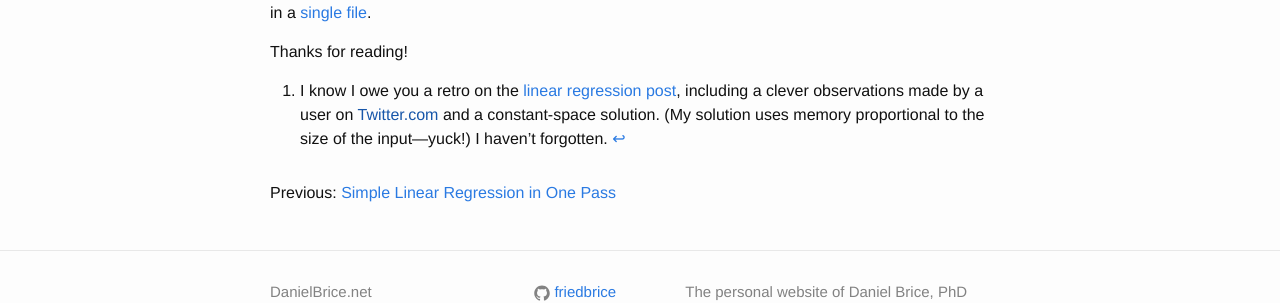
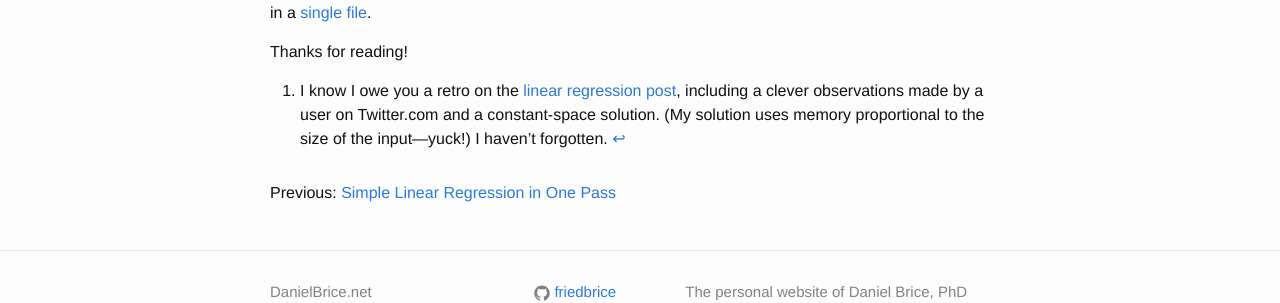
Before and after one commit to friedbrice/friedbrice.github.io, a Jekyll site: the page built from _posts/2020-11-21-proving-my-point.md, in a window 1280 px wide and 900 px high, scrolled down 4217 px. Shown: the part 476-779 px from the top of the window. Built offline with Jekyll 4.4.1, drawn with Linux system fonts in a browser that asks for light colours; formulas are drawn with MathJax 3; comment, search, counter and statistics services are not loaded.

Commit message:
remove broken link

```diff
--- a/_posts/2020-11-21-proving-my-point.md
+++ b/_posts/2020-11-21-proving-my-point.md
@@ -17,7 +17,7 @@ A coworker of mine has been kind enough to spend his scant spare time guiding a
 
 <!--break-->
 
-[^1]: I know I owe you a retro on the [linear regression post](/blog/simple-linear-regression-in-one-pass/), including a clever observations made by a user on [Twitter.com]() and a constant-space solution. (My solution uses memory proportional to the size of the input---yuck!) I haven't forgotten.
+[^1]: I know I owe you a retro on the [linear regression post](/blog/simple-linear-regression-in-one-pass/), including a clever observations made by a user on Twitter.com and a constant-space solution. (My solution uses memory proportional to the size of the input---yuck!) I haven't forgotten.
 
 
 ## Executing Programs on Paper
```
